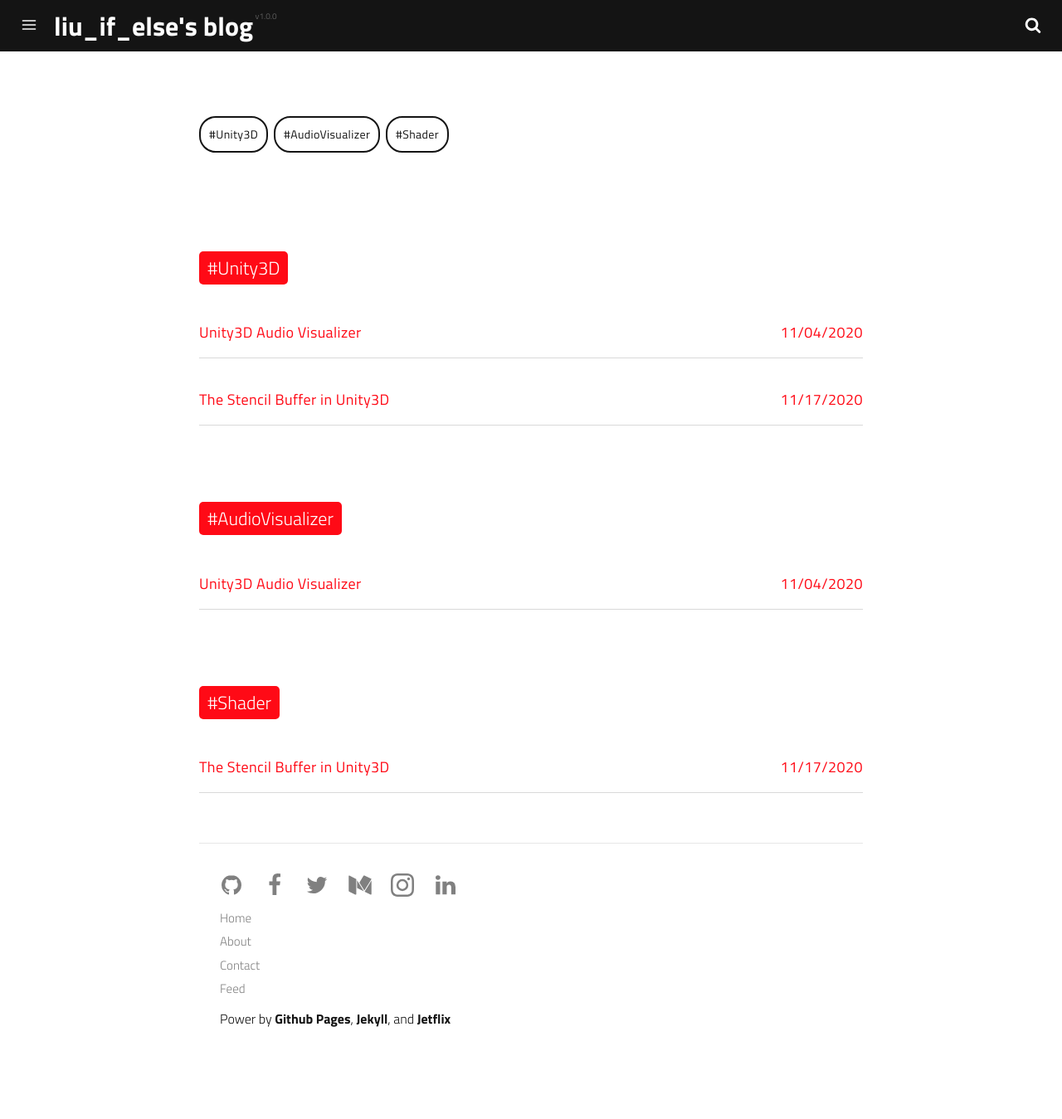
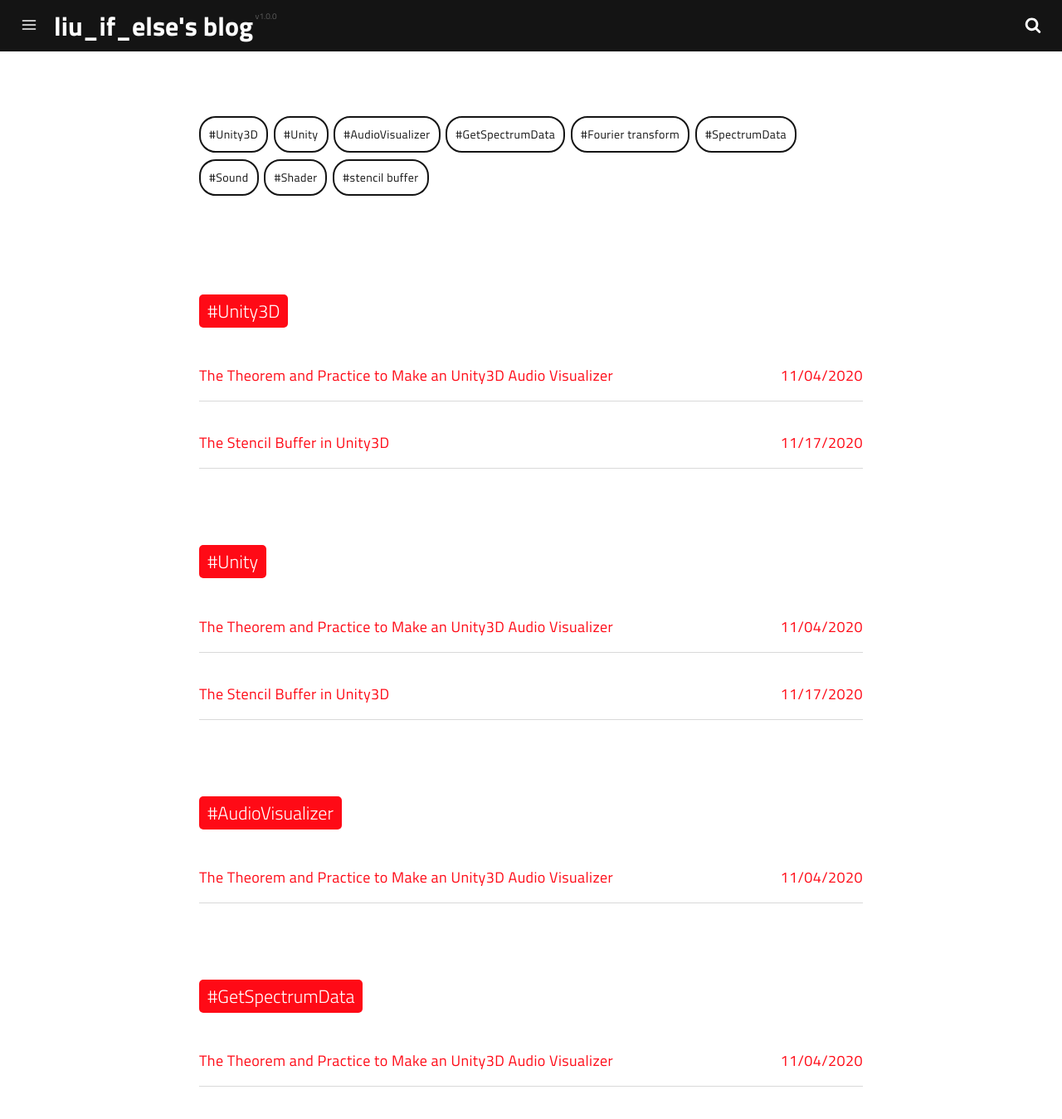
Before and after one commit to liu-if-else/liu-if-else.github.io, a Jekyll site: the page built from tags.html, in a window 1280 px wide and 1400 px high. Shown: the top 1349 px of the window at 83% size. Built offline with Jekyll 4.4.1, drawn with Linux system fonts in a browser that asks for light colours; part of the change alters nothing that is shown; some of the changed text lies outside the part shown.

Commit message:
no message

````diff
--- a/_posts/2020-11-04-unity3d-audio-visualizer.md
+++ b/_posts/2020-11-04-unity3d-audio-visualizer.md
@@ -1,103 +1,112 @@
 ---
 date: 2020-11-04 13:37:54
 layout: post
-title: Unity3D Audio Visualizer
-subtitle: Understand Unity3D's GetSpectrumData function and use it make a audio visulizer.
-description: Understand the Unity GetSpectrumData function, the spectrum datas, the Fourier transform and related theorems and ultilize them to make a audio visualizer in Unity3D.
+title: The Theorem and Practice to Make an Unity3D Audio Visualizer
+subtitle: Using GetSpectrumData function of Unity3D to make an audio visulizer.
+description: This article explains the Unity GetSpectrumData function, the spectrum data, the Fourier transform and related theorems and how to make a audio visualizer in Unity3D.
 image: https://res.cloudinary.com/dokdkay80/image/upload/c_scale,w_760/v1604498366/AudioVisualizer/av1_itqijr.png
 optimized_image: https://res.cloudinary.com/dokdkay80/image/upload/c_scale,w_380/v1604498366/AudioVisualizer/av1_itqijr.png
 category: Unity3D
 tags:
 - Unity3D
+- Unity
 - AudioVisualizer
+- GetSpectrumData
+- Fourier transform
+- SpectrumData
+- Sound
 author: liu_if_else
 paginate: false
 math: true
 ---
 # Menu
-- [Take a gander at some terminologies and concepts](#take-a-gander-at-some-terminologies-and-concepts)
-- [Understand the Unity GetSpectrumData function](#understand-the-unity-getspectrumdata-function)
-- [The spectrum datas and the Fourier transform](#the-spectrum-datas-and-the-Fourier-transform)
-- [Provide the spectrum datas to the audio visulizer](#provide-the-spectrum-datas-to-the-audio-visulizer)
+- [Terminologies](#terminologies)
+- [The Unity GetSpectrumData function](#the-unity-getspectrumdata-function)
+- [The spectrum data and the Fourier transform](#the-spectrum-data-and-the-Fourier-transform)
+- [The audio visulizer](#the-audio-visulizer)
 
-# Take a gander at some terminologies and concepts
+# Terminologies
 
-**Sound**: A sort of wave, viberated in the air with a frequency between 20Hz and 20000Hz.
-**Sound Frequency**: The times that sound viberated per second. It's unit is herz.
-**Sampling**: Get a sample, a value, from a sound wave.
-**Sampling Rate**: The times of the Sampling per second.
-**Fast Fourier Transform**: the FFT can used to transform signals.
-**Window Function**: To reduce the "signal to noise ratio".
-**Decibel**: A well-known value used to measure sound's volume. In this artikel, the strength of the sound wave is a relative value and has nothing to do with the decibel.
+**Sound**: In the aspect of physics, the sound is a sort of wave that viberats in the air with a frequency between 20Hz and 20000Hz.
+**Sound Frequency**: The sound frequency is the times of the sound's vibration per second. It's unit is herz.
+**Sampling**: In this article, sampling means to get a sample, a value, from a sound wave.
+**Sampling Rate**: Sampling rate is the times of the Sampling per second.
+**Fast Fourier Transform**: Abbreviated as FFT, it is a math function that can be used to transform signals.
+**Window Function**: An variable of the FFT function, it can be used to reduce the "signal to noise ratio".
+**Decibel**: It is a well-known value to measure sound's volume. However, in this article, the strength of the sound wave is a relative value and has nothing to do with the decibel.
 
-# Understand the Unity GetSpectrumData function
+# The Unity GetSpectrumData function
 
 **public void GetSpectrumData(float[] samples, int channel, FFTWindow window);**
 
 **samples**: The array is the return value of the funciton. Each element's value is the strength of the audio source at a certain frequency. To be optimized for the Fourier transform algorithm, the length of the array must be the power of two, minimal 64 and maximum 8192.
-**channel**: Stereo seperates a audio source into different parts, or say channels, and provided them to distanced audio hardwares to play. In this case, the channel parameter can be used to choose a certain channel to sample by the FFT. Setting to 0 will sample all channels, as same as in case of mono.
-**window**: A helper function for the FFT to reduce noises. There is a trade-off of the complexity of the window-function for reducing the noises.
+**channel**: Nowadays audio hardware system has more than one speaker. The mechanism of seperating an audio into different parts, also called channels, and then providing them to different speakers to play is called steoro. On the contrast, all speakers playing the same audio is called Mono. In the case of steoro, the channel parameter is used to choose a certain channel of the audio to sample. Normally this parameter should be set to 0 (Mono mode) to sample all channels.
+**window**: This parameter decides the helper function for the FFT to reduce noises. There is a trade-off between the complexity of the window-function and noises reducing performance.
 **usage**:
 ```csharp
 public float[] spectrumData=new float[8192];
 thisAudioSource.GetSpectrumData(spectrumData,0,FFTWindow.BlackmanHarris);
 ```
 
-# The spectrum datas and the Fourier transform
+# The spectrum data and the Fourier transform
 
 Given the sampling time T, the samples N and the sampling rate $f_s$, we can make a formula: $T=N/f_s$.
 
-The reciprocal of T, $f_s/N$, is called Frequency Resolution. The charts below are the results of the FFT of the demo audio. They show that the higher the Frequency Resolution the denser the datas transformed.
+The reciprocal of T, which is $f_s/N$, is called Frequency Resolution. The charts below are the results of the FFT of the demo audio in low/high Frequency Resolution. It is clear to see that the higher the Frequency Resolution the denser the data transformed.
 
 ![placeholder](https://res.cloudinary.com/dokdkay80/image/upload/v1604498587/AudioVisualizer/av3_vnggql.png)
 ![placeholder](https://res.cloudinary.com/dokdkay80/image/upload/v1604498510/AudioVisualizer/av4_ljqbsw.png)
 
-The length of the spectrumData array is actually the Frequency Resolution and every array's element has a x/y value in the diagrams above. Unfortunately, we can't get the frequency, the x, of a element(but well the strength which is y) at runtime and I can't find any clue in the Unity documentation either. So let's try to figure it out through some tests.
+The length of the spectrumData array that is returned by the GetSpectrumData is actually the Frequency Resolution and the array's each element's value represents a y/x value in the diagrams above. Unfortunately, it is unclear whether these values are the power spectrums or the powers at a given frequency but it is good enough most of the time as long as they are relative numbers.
 
-Using a software to analyze "[MV] FIESTAR(피에스타) _ Mirror.mp3", we can see that there is a free fall of the strength values at the 16000Hz frequency.
+Another problem is that the information about the representing frequency of the array's element is unwritten in the Unity's documentation or C# source code. Determinating the frequency is vital at runtime. So let's try to figure it out through some tests.
+
+Using a software to analyze "[MV] FIESTAR(피에스타) _ Mirror.mp3", we can see that there is a free fall of the wave around the 16000Hz frequency.
 
 ![placeholder](https://res.cloudinary.com/dokdkay80/image/upload/v1604498406/AudioVisualizer/av5_aze0ep.png)
 
-Back to Unity, Debugging the spectrumdata's values, there is also a significant decrease at spectrumData[5500]. Therefore, it can be deduced that the spectrumData[5500] represences the frequency around 16000Hz. Moreover, 16000Hz/5500\*8192=23831Hz, we can also conclude that the highest frequency the function returned is between 22000Hz to 24000Hz.
+Back to Unity, debugging the spectrum-data shows a significant decrease of value at spectrumData[5500]. Therefore, it can be deduced that the spectrumData[5500] represences the frequency around 16000Hz. Moreover, because 16000Hz/5500\*8192=23831Hz, so another conclusion is that the highest possible frequency of the specturm-data is between 22000Hz to 24000Hz.
 
-In addtion to the tests, other clues can be found from the angle of the Fourier Transform. The core algorithm of GetSpectrumData function is the FFT. As mentioned in the beginning, sound is a sort of wave where frequency decided pitch and amplitude determined volume.
+In addtion to the tests, other clues can be found from the angle of the Fourier Transform. The core algorithm of GetSpectrumData function is the FFT. As mentioned in the beginning, sounds can be seen as waves where wave's frequency decided sound's pitch and amplitude determined volume.
 
 ![placeholder](https://res.cloudinary.com/dokdkay80/image/upload/v1605801186/AudioVisualizer/%E5%B1%8F%E5%B9%95%E5%BF%AB%E7%85%A7_2020-11-19_%E4%B8%8B%E5%8D%8811.21.18_k0pcox.png)
 
-The graph above have shown the two sound waves with stable frequency and gradually amplified amplitude in the x-time/y-amplitude plane. According to the superposition principle, simply adding these waves will generate a new complex wave.
+The graph above shows the two sound waves with the stable frequency and gradually amplified amplitude in the x-time/y-amplitude plane. According to the superposition principle, simply adding these waves will generate a new complex wave.
 
 ![placeholder](https://res.cloudinary.com/dokdkay80/image/upload/v1605801187/AudioVisualizer/%E5%B1%8F%E5%B9%95%E5%BF%AB%E7%85%A7_2020-11-19_%E4%B8%8B%E5%8D%8811.22.20_fdt7q0.png)
 
-This is exactly what happend when the different sound waves met in the air and created a mixed tone. The datas of a audio file are just the discrete samples of a complex sound wave. From this perspective, we can say that making audio/music is adding different sound waves into a complex wave. Just the opposite, the Fourier Transform breaks down complex wave. No matter how complex the wave is, through a series of magical calculations(much more complicated than mixing them), the FT can identify every single-frequency wave within it.
+This is exactly what happend when the different sound waves met in the air to create a mixed tone. The data of a audio file are just the discrete samples of a complex sound wave. From this perspective, we can say that making audio/music is adding different sound waves into a complex wave. Just the opposite, the Fourier Transform breaks down the complex wave to simple waves. No matter how complex the wave is, through a series of magical calculations(much more complicated than those to mix them), the FT can identify every single-frequency wave within it.
 
-From the viewpoint of two-dimensional space, the Fourier Transform will translate the complex wave from the "x-time/y-amplitude" plane(the last chart above) to the "x-frequency/y-strength"(e.g the third graph) and then to many "x-time/y-strength of a wave with fixed frequency". The strength of every single wave, the y, on the time axis will become the value of the correspond element of spectrumData array.
+From the viewpoint of the two-dimensional space, the Fourier Transform will translate the complex wave from the "x-time/y-amplitude" plane(the last chart above) to the "x-frequency/y-power"(e.g the third graph of this article) and then to multiple "x-time/y-power of a single wave" planes with different frequency. Finally, every y (power of a single wave) information saves to the elements of the spectrumData array in order of it's frequency.
 
-In this transfomation process, the FFT firstly needs to sample the original complex wave on the time axis with a fast interval repeatedly. To correctly reconstruct the single-frequency wave, sufficient samples are necessary. Here comes "the Nyquist–Shannon sampling theorem". To put it simply, the theorem states that the number of the sufficient samples is the frequency multiply by two. For instance, for a 3Hz wave you need 6 samples.
+In this transfomation process, firstly, the FFT samples the original complex wave on the time axis repeatedly with a constant interval. To correctly reconstruct the single-frequency wave, sufficient samples are necessary. And here comes "the Nyquist–Shannon sampling theorem". To put it simply, the theorem states that the number of the sufficient samples is the frequency multiply by two. For instance, 3Hz wave needs 6 samples.
 
-The nowadays music industry adopts the 44100Hz sampling rate standard. So a music audio of one second contains 44100 samples. Because of the restriction of the Nyquist theorem, the highest frequency the FFT can correctly analyze is 22050Hz, which is consistent with the conclusion of the tests above. Given the highest frequency and the length of the spectrumData array, we can further determine the exact frequencies presented by the elements of the array. For example, the demo project has used a 8192 array:
+The standard sampling rate of nowadays music industry is 44100Hz. In other words, one second of a music audio file contains 44100 samples. According to the Nyquist theorem, the highest frequency of a single wave the FFT can correctly reconstruct is 22050Hz, which is consistent with the conclusion of the tests above.
+
+Given the highest frequency and the length of the spectrumData array, now we can further determine the exact frequencies of each element of the array. For example, the demo project of this article has used a 8192 array:
 
 spectrumData[0]		<=>		22050Hz/8192\*1    = 2.6916 Hz  <=>  6 times sampling per second
 spectrumData[1]		<=>		22050Hz/8192\*2    = 5.3833 Hz  <=>  11 times sampling per second
 ...
 spectrumData[8191]	<=>		22050Hz/8192\*8192 = 22050  Hz  <=>  44100 times sampling per second
 
-The dependecies above also tell us that the longer the array the more the sampling and thus the more performance cost of the GetSpectrumData function.
+The table clearly shows another conclusion, the longer the array the more the sampling and thus the more performance cost of the GetSpectrumData function.
 
-Through adjusting the length of the array, any certain frequency's strength can be obtained and hence the analyze can be extended to other dimensions, e.g the pitchs.
+Adjusting the length of the array, many frequency's strength can be obtained. Hence the analyze can be extended to a wider range, e.g grabing the pitchs of music.
 
 ![placeholder](https://res.cloudinary.com/dokdkay80/image/upload/v1605164286/AudioVisualizer/%E5%B1%8F%E5%B9%95%E5%BF%AB%E7%85%A7_2020-11-12_%E4%B8%8B%E5%8D%882.57.30_vdylrr.png)
 
-According to this <a href="https://en.wikipedia.org/wiki/Scientific_pitch_notation">pitch/frequncy table</a>, the highest pitch's frequncy of octave 9 is 15804Hz, which explained a little about the free fall at 16000Hz of the FFT result's chart above as well.
+According to this <a href="https://en.wikipedia.org/wiki/Scientific_pitch_notation">pitch/frequncy table</a>, the highest pitch's frequncy of octave 9 is 15804Hz. This explains the phenomenon of the free fall around 16000Hz of the FFT of the song in the above test.
 
-# Provide the spectrum datas to the audio visulizer
+# The audio visulizer
 
-<a href="https://github.com/liu-if-else/UnitySpectrumData">Github Link of the demo project</a>
+<a href="https://github.com/liu-if-else/UnitySpectrumData">The Github Link of the demo project</a>
 
-In the demo project, I obtained the spectrum datas in Update and injected them to the scale of the cubes and the colors of their materials. The workload is distributed to both CPU and GPU. If you want to reduce the burden of CPU, another idea is to translate the whole spectrum datas, the array, to the GPU(since you have to use this bandwidth to set colors anyway) and to hand over all the work to the shaders, like vertex animation, color calculation and etc. Using vertex or fragment shader to calculate the color instead of CPU is also more friendly for batching and will reduce a lot of SetPass calls.
+In the demo project, I obtain the spectrum data in Update and inject them to the scales of the cubes and the colors of cubes' materials. The workload is distributed to both CPU and GPU. If you want to reduce the burden of CPU, another idea is to translate the whole spectrum data, the array, to the GPU(since you have to use this bandwidth to set colors anyway) and then to hand over all the work, like vertex animation, color calculation and etc, to shaders. Using the vertex or fragment shader to calculate colors instead of CPU is also more friendly for batching, which could reduce a lot of SetPass calls.
 
-Since the highest frequncy of the song is below 16000Hz, the audio visualizer only uses the 5461 of 8192 cubes to construct itself.
+Since the highest meaningful frequncy of the song is below 16000Hz, the audio visualizer only uses 5461 cubes.
 
-The core logics of the demo are in the Controller script:
+The core logic of the demo is in the Controller script:
 <br/>
 ```csharp
 using UnityEngine;
@@ -193,7 +202,7 @@ public class Controller : MonoBehaviour {
             gridOverlay.mainColor = new Vector4(gridColor, 0.5f, 1f, 1f);
         }
     }
-    //inject spectrumDatas to the scale of the cubes
+    //inject spectrumData to the scale of the cubes
     void Spectrum2Cube(){
         thisAudioSource.GetSpectrumData(spectrumData, 0, FFTWindow.BlackmanHarris);
         for (int i = 0; i < 5461; i++)
@@ -295,7 +304,7 @@ public class Controller : MonoBehaviour {
 }
 ```
 
-Screenshots from the Editor:
+Screenshots from rendering:
 
 ![placeholder](https://res.cloudinary.com/dokdkay80/image/upload/v1604498463/AudioVisualizer/av2_r15mar.png)
 
@@ -313,5 +322,5 @@ What is the Fourier Transform — 3Blue1Brown
 <a href="https://www.youtube.com/watch?v=spUNpyF58BY">https://www.youtube.com/watch?v=spUNpyF58BY</a>
 
 ----
-**Chinese Version of this artikel:**
+**The Chinese Version of this articel:**
 <a href="https://blog.csdn.net/liu_if_else/article/details/51233799">https://blog.csdn.net/liu_if_else/article/details/51233799</a>
--- a/_posts/2020-11-17-stencil-buffer's-uses-in-unity3d.md
+++ b/_posts/2020-11-17-stencil-buffer's-uses-in-unity3d.md
@@ -10,6 +10,8 @@ category: Unity3D
 tags:
 - Shader
 - Unity3D
+- Unity
+- stencil buffer
 author: liu_if_else
 paginate: false
 math: true
````
